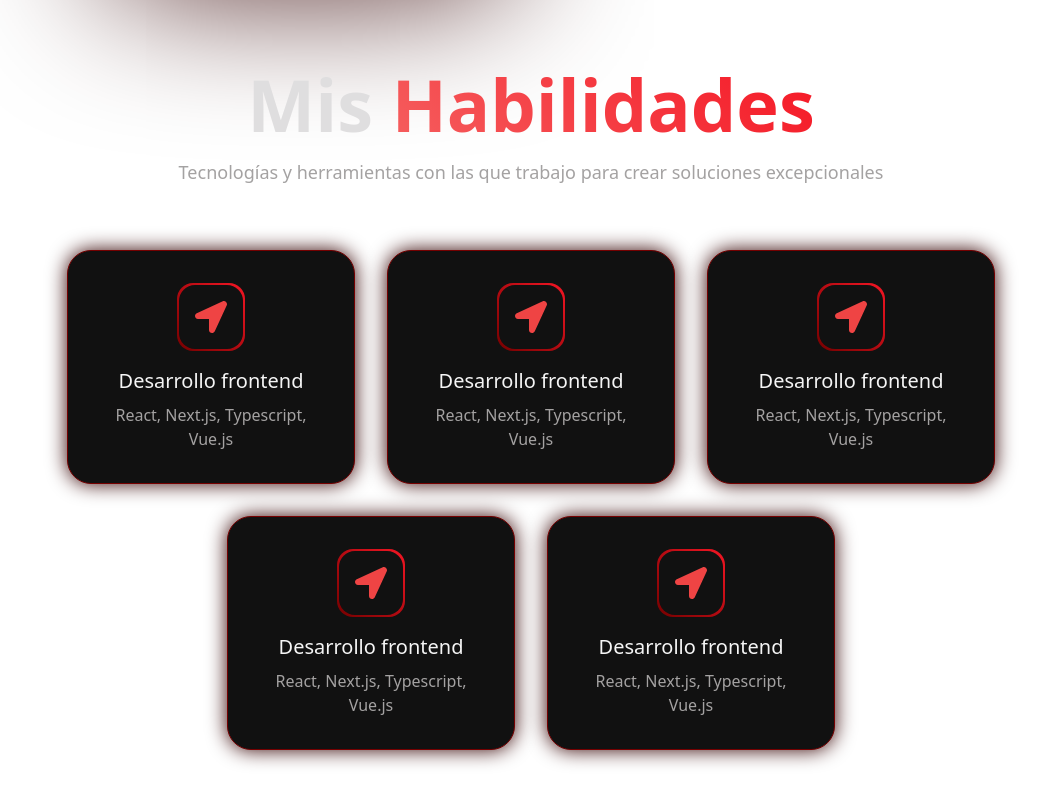
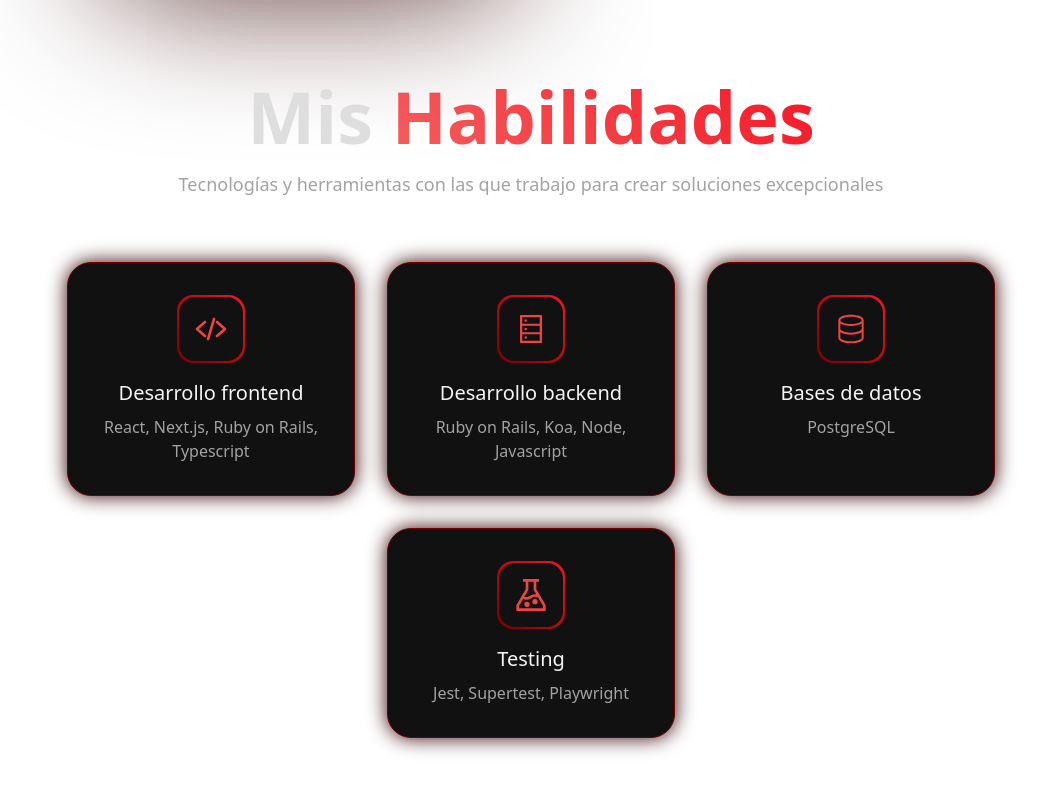
Before and after one commit to DanielVeraOrtiz/personal-portfolio, a Next.js app: page / in a window 1280 px wide. Shown: the part 1600-2400 px from the top of the page, without its empty margins (109-1151 px from the left). Built offline with nearby package versions, Linux system fonts and the light colour scheme.

Commit message:
feat(skill): Se termina el hover y informacion de las skills

```diff
--- a/src/components/skillsSection/skill.css
+++ b/src/components/skillsSection/skill.css
@@ -19,6 +19,11 @@
   box-shadow: 0 0 20px 0 #330101;
 }
 
+.skill-container:hover {
+  background-color: #1c1313;
+  border-color: #ee4343;
+}
+
 .skill-icon-border {
   background: linear-gradient(45deg, #750000, #f51624);
 }
@@ -32,6 +37,10 @@
   color: #f5f5f5;
 }
 
+.skill-container:hover .skill-title {
+  color: #ee4343;
+}
+
 .skill-tech {
   color: #a4a2a2;
 }
--- a/src/components/skillsSection/skill.tsx
+++ b/src/components/skillsSection/skill.tsx
@@ -1,32 +1,30 @@
 import './skill.css';
-import { FaLocationArrow } from 'react-icons/fa';
+import { IoCodeSlash } from 'react-icons/io5';
+import { GoDatabase } from 'react-icons/go';
+import { GrTest } from 'react-icons/gr';
+import { AiOutlineDatabase } from 'react-icons/ai';
 
 export default function Skills() {
   const skills = [
     {
       skillName: 'Desarrollo frontend',
-      skillTech: ['React', 'Next.js', 'Typescript', 'Vue.js'],
-      icon: FaLocationArrow,
+      skillTech: ['React', 'Next.js', 'Ruby on Rails', 'Typescript'],
+      icon: IoCodeSlash,
     },
     {
-      skillName: 'Desarrollo frontend',
-      skillTech: ['React', 'Next.js', 'Typescript', 'Vue.js'],
-      icon: FaLocationArrow,
+      skillName: 'Desarrollo backend',
+      skillTech: ['Ruby on Rails', 'Koa', 'Node', 'Javascript'],
+      icon: AiOutlineDatabase,
     },
     {
-      skillName: 'Desarrollo frontend',
-      skillTech: ['React', 'Next.js', 'Typescript', 'Vue.js'],
-      icon: FaLocationArrow,
+      skillName: 'Bases de datos',
+      skillTech: ['PostgreSQL'],
+      icon: GoDatabase,
     },
     {
-      skillName: 'Desarrollo frontend',
-      skillTech: ['React', 'Next.js', 'Typescript', 'Vue.js'],
-      icon: FaLocationArrow,
-    },
-    {
-      skillName: 'Desarrollo frontend',
-      skillTech: ['React', 'Next.js', 'Typescript', 'Vue.js'],
-      icon: FaLocationArrow,
+      skillName: 'Testing',
+      skillTech: ['Jest', 'Supertest', 'Playwright'],
+      icon: GrTest,
     },
   ];
 
@@ -49,14 +47,16 @@ export default function Skills() {
           return (
             <article
               key={index}
-              className="skill-container flex w-3/10 flex-col p-8 rounded-3xl text-center items-center"
+              className="skill-container flex w-3/10 flex-col p-8 rounded-3xl text-center items-center hover:scale-500 transition-all duration-300 ease-in-out"
             >
-              <div className="skill-icon-border rounded-2xl bg-amber-500 mb-4 p-0.5">
+              <div className="skill-icon-border rounded-2xl mb-4 p-0.5">
                 <div className="skill-icon p-4 rounded-2xl h-16 w-16 flex justify-center items-center">
                   <Icon aria-hidden="true" className="h-8 w-8" />
                 </div>
               </div>
-              <h3 className="skill-title text-xl mb-2">{skill.skillName}</h3>
+              <h3 className="skill-title text-xl mb-2 transition-colors duration-300 ease-in-out">
+                {skill.skillName}
+              </h3>
               <p className="skill-tech">{tech}</p>
             </article>
           );
```
